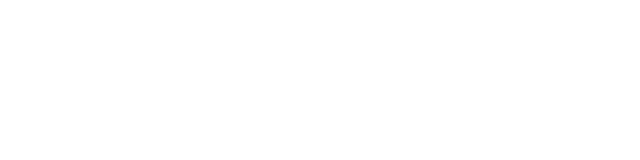
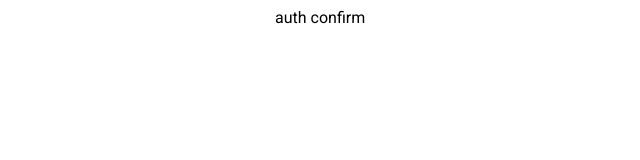
Before and after one commit to YEvhen-SHmatko/TAC_Client, a React (Create React App) app: page /auth/confirm in a window 1280 px wide. Shown: the top 160 px of the page, without its empty margins (89-729 px from the left). Built offline with nearby package versions, Linux system fonts and the light colour scheme.

Commit message:
added auth-confirm task

```diff
--- a/src/components/App/App.js
+++ b/src/components/App/App.js
@@ -1,8 +1,9 @@
-import React, { Component } from "react";
-import { Route, Switch } from "react-router-dom";
-import Container from "@material-ui/core/Container";
-import SignUpPage from "../../Page/SignUpPage";
-import SignInPage from "../../Page/SignInPage";
+import React, { Component } from 'react';
+import { Route, Switch } from 'react-router-dom';
+import Container from '@material-ui/core/Container';
+import SignUpPage from '../../Page/SignUpPage';
+import SignInPage from '../../Page/SignInPage';
+import authConfirm from '../../services/auth-confirm';
 class App extends Component {
   state = {};
   render() {
@@ -12,6 +13,7 @@
           <Route exact path="/" component={SignUpPage} />
           <Route path="/auth/register" component={SignUpPage} />
           <Route path="/auth/login" component={SignInPage} />
+          <Route path="/auth/confirm" component={authConfirm} />
         </Switch>
       </Container>
     );
--- /dev/null
+++ b/src/services/auth-confirm.js
@@ -0,0 +1,18 @@
+import React from 'react';
+import PropTypes from 'prop-types';
+import queryString from 'query-string';
+const authConfirm = ({ history, location }) => {
+  const query = queryString.parse(location.search);
+  console.log(query);
+  // http://178.20.156.208/auth/confirm/?key=h2ujogc2z3cdp2kgkn4rn8&id=10
+  return <div>auth confirm</div>;
+};
+authConfirm.propstypes = {
+  history: PropTypes.shape({
+    push: PropTypes.func.isRequired,
+  }).isRequired,
+  location: PropTypes.shape({
+    search: PropTypes.string.isRequired,
+  }).isRequired,
+};
+export default authConfirm;
```
Also changed, not shown: src/routes/routes.js (+19 -14 lines).
